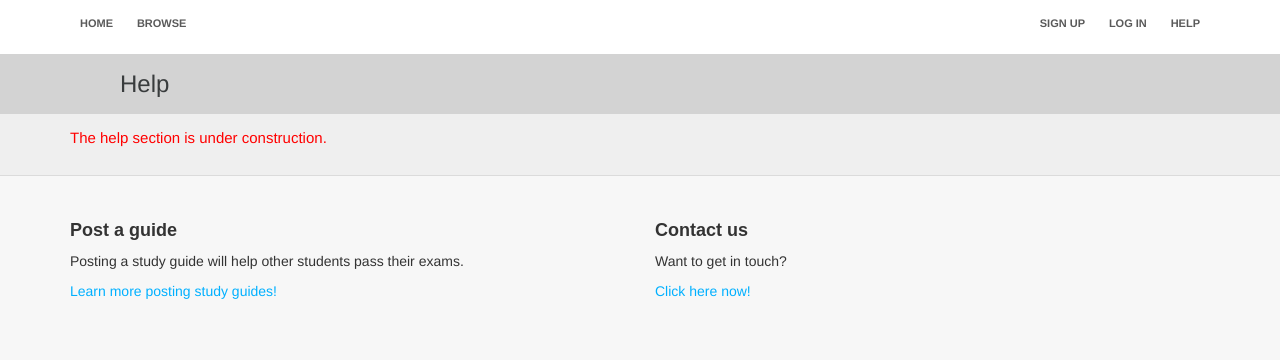
After one commit to anthonyuitz/uvastudycollab, a Django app: page /help/ in a window 1280 px wide. The commit adds this page. Shown: the top 360 px of the page. Run offline with Django 3.2, Linux system fonts and the light colour scheme; some libraries are stand-ins or nearby versions; some web fonts are replaced.

Commit message:
improved login and browse system, added help page template

```diff
--- a/uvastudycollab/studycollab/static/studycollab/main.css
+++ b/uvastudycollab/studycollab/static/studycollab/main.css
@@ -1,3 +1,6 @@
+p.error {
+  color: red;
+}
 .nav a {
   color: #5a5a5a;
   font-size: 11px;
--- a/uvastudycollab/studycollab/templates/findGroup.html
+++ b/uvastudycollab/studycollab/templates/findGroup.html
@@ -4,6 +4,11 @@
 <div class="header">Find Group</div>
 <div class="body-default">
 	<div class="container">
+		{% if error %}
+		<p class="error"> {{ error }}</p>
+		{% endif %}
+		<p>Input a course ID to find a group.</p>
+		<p><strong>Example:</strong> CS4653</p>
 		<form id="findGroupForm" method="post" action="/findGroup/">
 			{% csrf_token %}
 			{{ findGroupForm }}
--- /dev/null
+++ b/uvastudycollab/studycollab/templates/help.html
@@ -0,0 +1,10 @@
+{% extends 'template.html' %}
+{% block title %}Help{% endblock %}
+{% block body_block %}
+<div class="header">Help</div>
+<div class="body-default">
+	<div class="container">
+	<p class="error">The help section is under construction.</p>
+	</div>
+</div>
+{% endblock %}
--- a/uvastudycollab/studycollab/templates/login.html
+++ b/uvastudycollab/studycollab/templates/login.html
@@ -4,6 +4,9 @@
 <div class="header">Login</div>
 <div class="body-default">
 	<div class="container">
+	{% if error %}
+	<p class="error"> {{ error }}</p>
+	{% endif %}
 	<p>Please enter your username and password</p>
 	<form method = 'POST' action = '/login/'>
 		{% csrf_token %}
--- a/uvastudycollab/studycollab/templates/template.html
+++ b/uvastudycollab/studycollab/templates/template.html
@@ -12,23 +12,17 @@
 	<div class="container">
 		<ul class="pull-left">
 			<li><a href="/">Home</a></li>
-			 {% if username %}
-			<li><a href="#">{{username}}</a></li>
-			 {% else %}
-			<li><a href="#">Name</a></li>
-			 {% endif %}
-			<li><a href="#">Browse</a></li>
+			<li><a href="/findGroup/">Browse</a></li>
 		</ul>
 		<ul class="pull-right">
-			 {% if not username %}
+			 {% if user.is_authenticated %}
+			<li><a href="#">{{ user.username }}</a></li>
+			<li><a href="/logout/">Log Out</a></li>
+			 {% else %}
 			<li><a href="/register/">Sign Up</a></li>
-			 {% endif %}
-			 {% if username %}
-			<li><a href="#">Log Out</a></li>
-			 {% else %}
 			<li><a href="/login/">Log In</a></li>
 			 {% endif %}
-			<li><a href="#">Help</a></li>
+			<li><a href="/help/">Help</a></li>
 		</ul>
 	</div>
 </div>
@@ -42,7 +36,7 @@
 					Posting a study guide will help other students pass their exams.
 				</p>
 				<p>
-					<a href="#">Learn more posting study guides!</a>
+					<a href="/help/">Learn more posting study guides!</a>
 				</p>
 			</div>
 			<div class="col-md-6">
@@ -51,7 +45,7 @@
 					Want to get in touch?
 				</p>
 				<p>
-					<a href="#">Click here now!</a>
+				<a href="http://www.google.com/recaptcha/mailhide/d?k=015-ARJ9CbeHhTq6azmkTCbA==&amp;c=Q5-x2njJpO07STBqB6HZzsSP-YqWHpUmcMy5InSSv3k=" onclick="window.open('http://www.google.com/recaptcha/mailhide/d?k\075015-ARJ9CbeHhTq6azmkTCbA\75\75\46c\75Q5-x2njJpO07STBqB6HZzsSP-YqWHpUmcMy5InSSv3k\075', '', 'toolbar=0,scrollbars=0,location=0,statusbar=0,menubar=0,resizable=0,width=500,height=300'); return false;" title="Reveal the contact information">Click here now!</a>
 				</p>
 			</div>
 		</div>
--- a/uvastudycollab/uvastudycollab/urls.py
+++ b/uvastudycollab/uvastudycollab/urls.py
@@ -9,4 +9,6 @@ urlpatterns = patterns('',
    url(r'^admin/', include(admin.site.urls)),
    url(r'^findGroup/$', views.findGroup, name = 'findGroup'),
    url(r'^login/$', views.login, name = 'login'),
+   url(r'^help/$', TemplateView.as_view(template_name='help.html'), name = 'help'),
+   url(r'^logout/$', 'django.contrib.auth.views.logout',{'next_page': 'index'}),
    )
```
Also changed, not shown: uvastudycollab/studycollab/views.py (+7 -6 lines), uvastudycollab/db.sqlite3.
